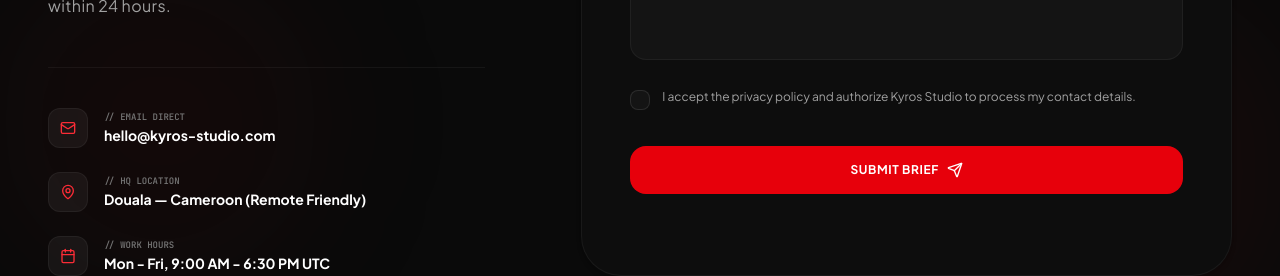
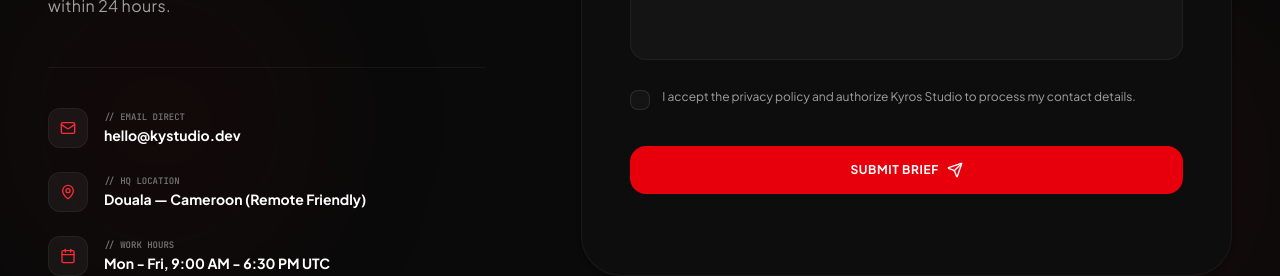
Before and after one commit to devandfree/kystudio, a React (Vite) app: page / in a window 1280 px wide. Shown: the part 6976-7252 px from the top of the page. Built offline with nearby package versions, Linux system fonts and the light colour scheme.

Commit message:
refactor: update contact email to kystudio.dev
Consolidate all communication channels to use the new official domain email address.

```diff
--- a/src/components/Contact.tsx
+++ b/src/components/Contact.tsx
@@ -131,12 +131,12 @@ export default function Contact({ theme, language }: ContactProps) {
                 <div className="flex flex-col">
                   <span className="font-mono text-[9px] text-neutral-500 uppercase font-bold">// {language === "fr" ? "Email direct" : "Email Direct"}</span>
                   <a
-                    href="mailto:hello@kyros-studio.com"
+                    href="mailto:hello@kystudio.dev"
                     className={`text-sm font-bold transition-colors ${
                       theme === "light" ? "text-neutral-900 hover:text-red-600" : "text-white hover:text-red-500"
                     }`}
                   >
-                    hello@kyros-studio.com
+                    hello@kystudio.dev
                   </a>
                 </div>
               </div>
--- a/src/components/Footer.tsx
+++ b/src/components/Footer.tsx
@@ -250,11 +250,11 @@ export default function Footer({ theme, language, onNavigate }: FooterProps) {
                       <p>
                         {language === "fr" ? (
                           <>
-                            Ce site est édité par <strong>Kyros Studio</strong>, représenté par Steve Emane en sa qualité de Directeur de la publication et Product Builder principal. Pour toute question, demande de collaboration ou signalement, veuillez nous écrire directement à : <a href="mailto:steve.emane97@gmail.com" className="text-red-500 hover:underline">steve.emane97@gmail.com</a>.
+                            Ce site est édité par <strong>Kyros Studio</strong>, représenté par Steve Emane en sa qualité de Directeur de la publication et Product Builder principal. Pour toute question, demande de collaboration ou signalement, veuillez nous écrire directement à : <a href="mailto:hello@kystudio.dev" className="text-red-500 hover:underline">hello@kystudio.dev</a>.
                           </>
                         ) : (
                           <>
-                            This website is published by <strong>Kyros Studio</strong>, represented by Steve Emane as Lead Product Builder and Publishing Director. For any enquiries or administrative notices, please contact us directly at: <a href="mailto:steve.emane97@gmail.com" className="text-red-500 hover:underline">steve.emane97@gmail.com</a>.
+                            This website is published by <strong>Kyros Studio</strong>, represented by Steve Emane as Lead Product Builder and Publishing Director. For any enquiries or administrative notices, please contact us directly at: <a href="mailto:hello@kystudio.dev" className="text-red-500 hover:underline">hello@kystudio.dev</a>.
                           </>
                         )}
                       </p>
@@ -401,11 +401,11 @@ export default function Footer({ theme, language, onNavigate }: FooterProps) {
                       <p>
                         {language === "fr" ? (
                           <>
-                            Conformément au Règlement Général sur la Protection des Données (RGPD), vous disposez à tout moment d'un droit d'accès, de rectification, de portabilité et de suppression totale de vos données de notre système. Pour l'exercer, contactez-nous par e-mail à : <a href="mailto:steve.emane97@gmail.com" className="text-red-500 hover:underline">steve.emane97@gmail.com</a>.
+                            Conformément au Règlement Général sur la Protection des Données (RGPD), vous disposez à tout moment d'un droit d'accès, de rectification, de portabilité et de suppression totale de vos données de notre système. Pour l'exercer, contactez-nous par e-mail à : <a href="mailto:hello@kystudio.dev" className="text-red-500 hover:underline">hello@kystudio.dev</a>.
                           </>
                         ) : (
                           <>
-                            In strict compliance with the General Data Protection Regulation (GDPR), you retain absolute rights to review, retrieve, correct, or permanently erase your business records from our systems at any time. To trigger these rights, email us directly at: <a href="mailto:steve.emane97@gmail.com" className="text-red-500 hover:underline">steve.emane97@gmail.com</a>.
+                            In strict compliance with the General Data Protection Regulation (GDPR), you retain absolute rights to review, retrieve, correct, or permanently erase your business records from our systems at any time. To trigger these rights, email us directly at: <a href="mailto:hello@kystudio.dev" className="text-red-500 hover:underline">hello@kystudio.dev</a>.
                           </>
                         )}
                       </p>
```
